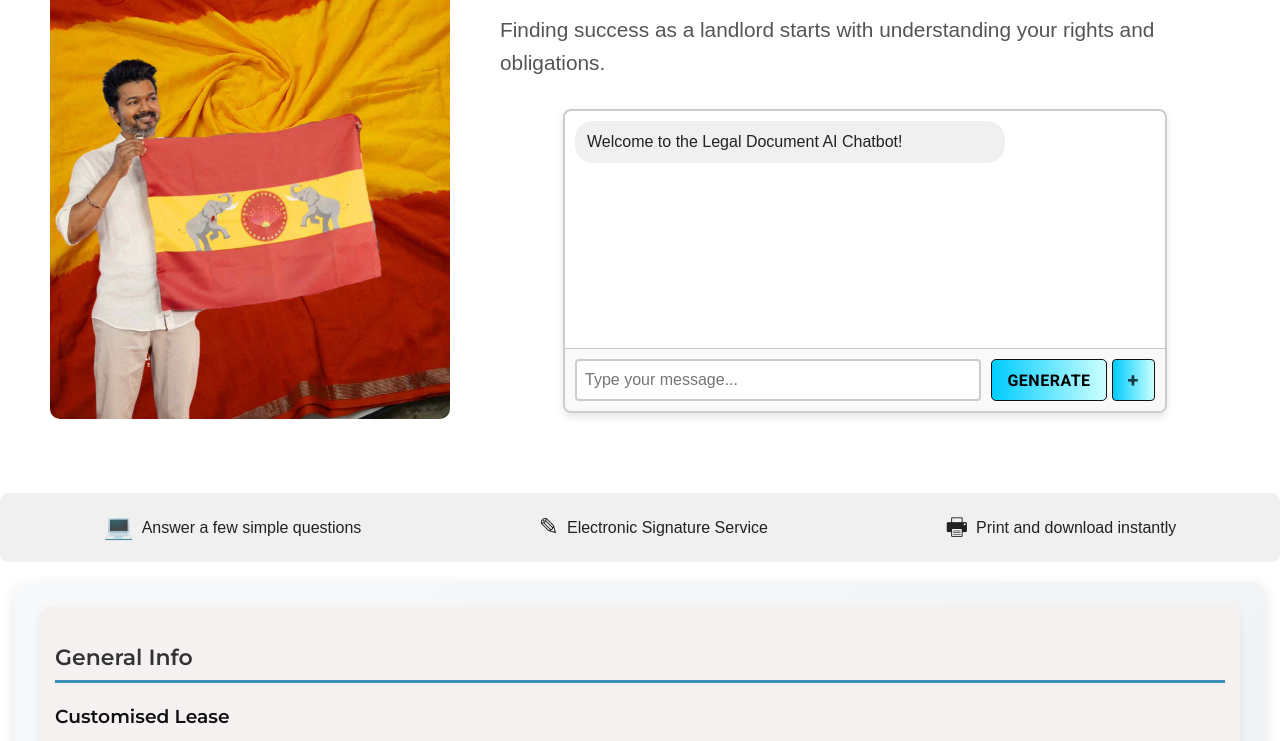
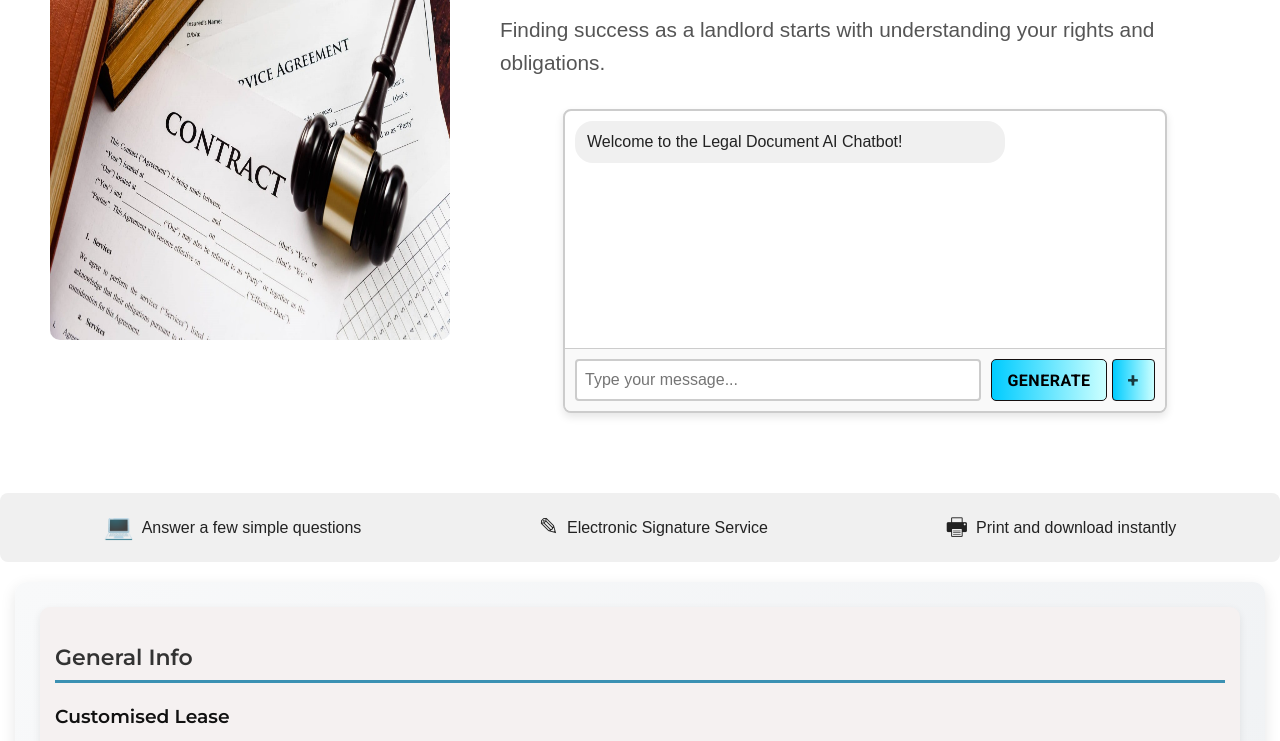
Before and after one commit to SAKTHIIIVEL/LegalShield_JavaFullStack, a React app: page / in a window 1280 px wide. Shown: the part 359-1100 px from the top of the page. Built offline with nearby package versions, Linux system fonts and the light colour scheme.

Commit message:
new changes

```diff
--- a/src/components/App.css
+++ b/src/components/App.css
@@ -77,12 +77,12 @@
 }
 
 .image-container {
-  margin-bottom: 20px;
+  margin-bottom: 40px;
 }
 
 .house-keys-image {
-  max-width: 100%;
-  height: auto;
+  max-width: 360px;
+  height: 440px;
 }
 
 .text-content .title {
--- a/src/components/App.js
+++ b/src/components/App.js
@@ -181,7 +181,7 @@ function App() {
 
       <main className="main-content">
         <div className="image-container">
-          <img src="/image/tvk.jpg" alt="House Keys" className="house-keys-image" />
+          <img src="/image/home.jpg" alt="House Keys" className="house-keys-image" />
         </div>
         <div className="text-content">
           <h1 className="title">A COMPLETE GUIDE TO RENTING OUT PROPERTY</h1>
```
Also changed, not shown: public/image/home.jpg (added).
